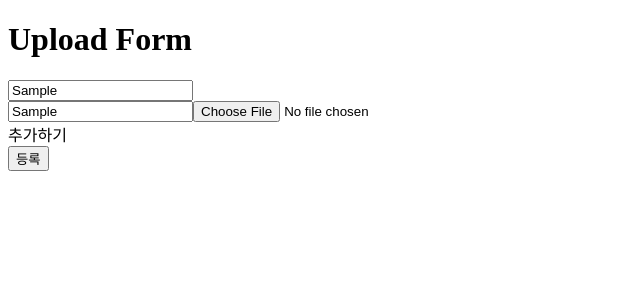
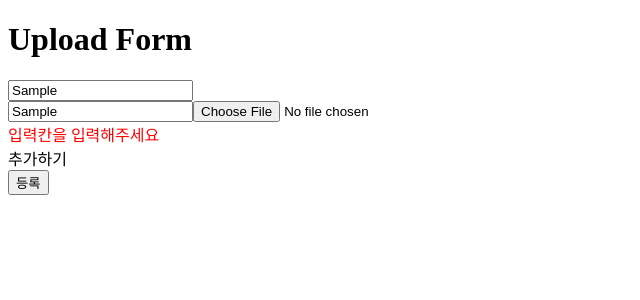
Before and after one commit to rmsoft-insu/nextboard, a Next.js app: page /upload in a window 1280 px wide. Both pictures are taken after typing "Sample", "Sample" into the empty fields and a click on the button "등록". Shown: the top 300 px of the page, without its empty margins (0-640 px from the left). Built offline with nearby package versions, Linux system fonts and the light colour scheme.

Commit message:
FieldArray Validation

```diff
--- a/pages/upload/index.tsx
+++ b/pages/upload/index.tsx
@@ -18,9 +18,14 @@ const fetchPost = async (data) => {
 };
 
 const UploadForm = () => {
-  const { register, handleSubmit, control } = useForm<FormValues>({
+  const {
+    register,
+    handleSubmit,
+    control,
+    formState: { errors },
+  } = useForm<FormValues>({
     defaultValues: {
-      field: [{ text: null, file: null }],
+      field: [{ text: "", file: null }],
     },
   });
   const { fields, append } = useFieldArray({ control, name: "field" });
@@ -41,14 +46,20 @@ const UploadForm = () => {
         {fields.map((field, index) => (
           <div key={field.id}>
             <input
-              {...register(`field.${index}.text`)}
+              {...register(`field.${index}.text`, { required: true })}
               type="text"
               placeholder="텍스트"
             />
-            <input {...register(`field.${index}.file`)} type="file" />
+
+            <input
+              {...register(`field.${index}.file`, { required: true })}
+              type="file"
+            />
           </div>
         ))}
-
+        {errors.field && (
+          <div style={{ color: "red" }}>입력칸을 입력해주세요</div>
+        )}
         <div onClick={() => append({ text: null, file: null })}>추가하기</div>
         <button>등록</button>
       </form>
```
